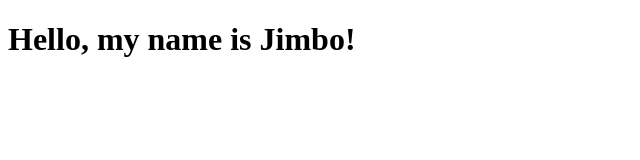
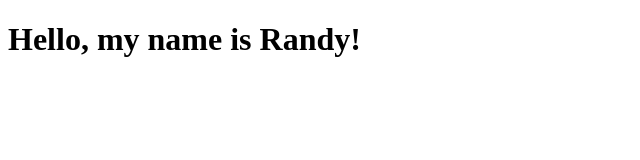
Before and after one commit to jbambrough/git-training, a plain HTML site: page index.html in a window 1280 px wide. Shown: the full height of the page, 0-640 px from the left. Drawn offline with Linux system fonts and the light colour scheme.

Commit message:
Updated home page

```diff
--- a/index.html
+++ b/index.html
@@ -5,6 +5,6 @@
     <title>title</title>
   </head>
   <body>
-    <h1>Hello, my name is Jimbo!</h1>
+    <h1>Hello, my name is Randy!</h1>
   </body>
 </html>
```
